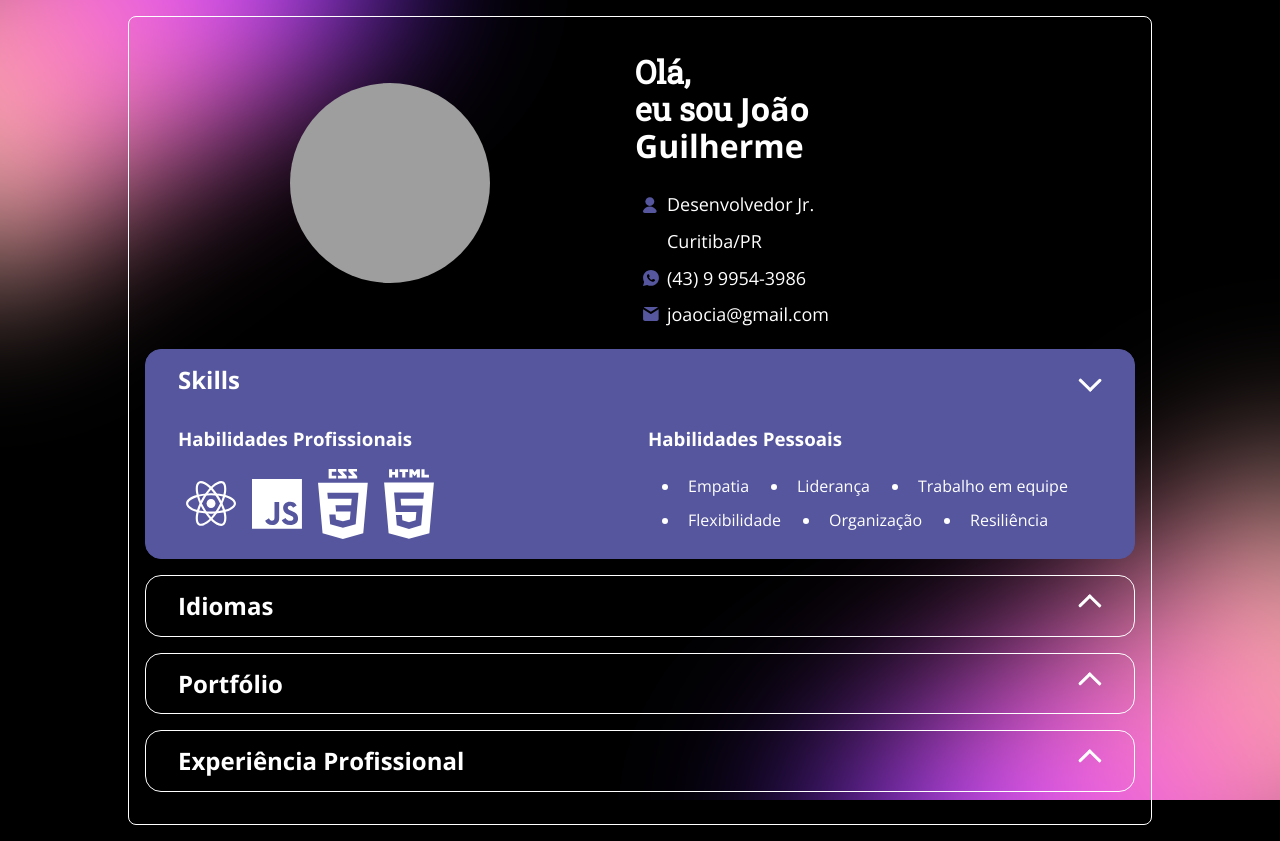
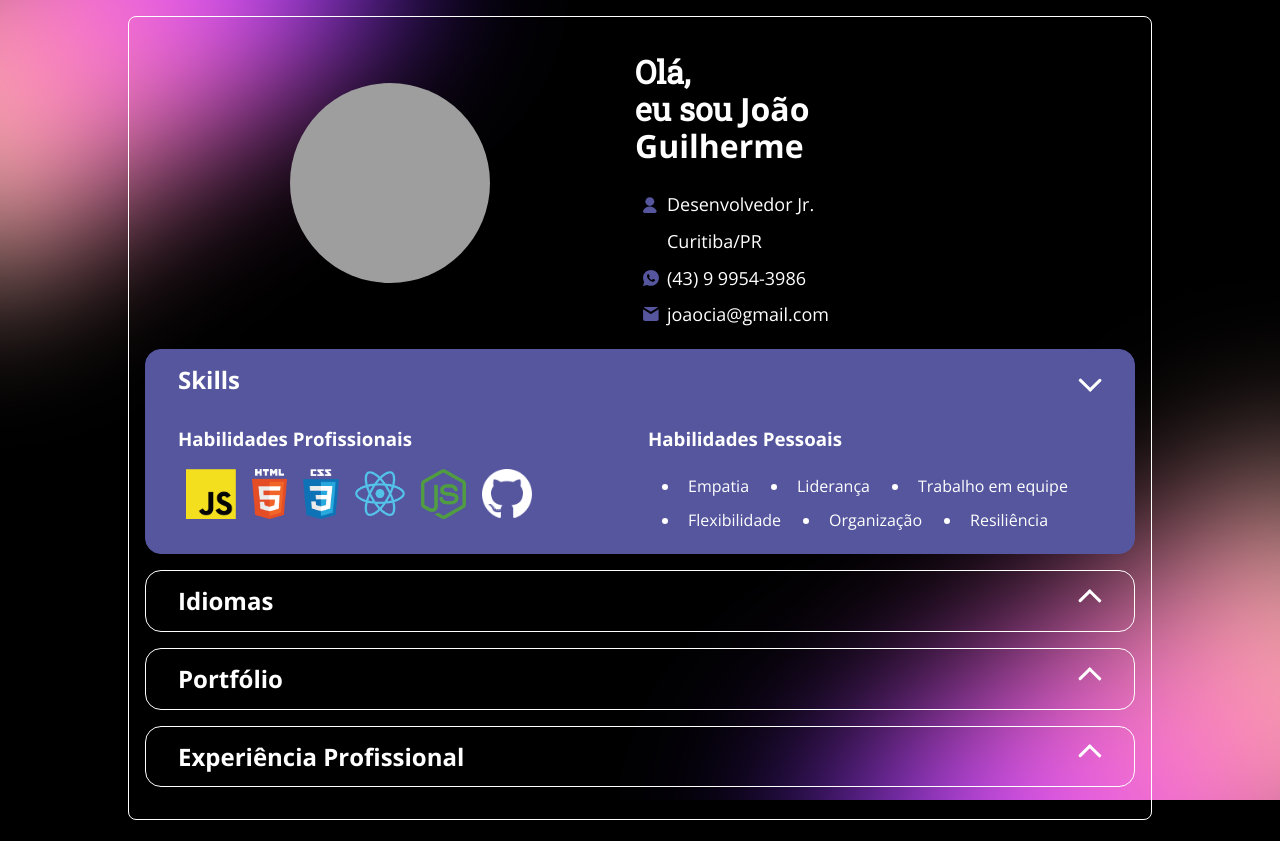
Before and after one commit to joaocia/Portifolio---DIO, a plain HTML site: page index.html in a window 1280 px wide. Both pictures are taken after a click on the button "Skills". Drawn offline with nearby package versions, Linux system fonts and the light colour scheme; grey boxes are pictures that could not be loaded.

Commit message:
Ajustes CSS

```diff
--- a/assests/css/skills.css
+++ b/assests/css/skills.css
@@ -17,6 +17,7 @@
 
 .skills .tools ul li img {
     max-width: 50px;
+    max-height: 50px;
     margin: 0 .5rem;
 }
 
--- a/assests/js/main.js
+++ b/assests/js/main.js
@@ -33,6 +33,12 @@ function updateSoftSkills(profileData) {
     softSkills.innerHTML = profileData.skills.softSkills.map(skill => `<li>${skill}`).join('')
 }
 
+function updateHardSkills(profileData) {
+    const hardSkills = document.getElementById ('profile.skills.hardSkills')
+
+    hardSkills.innerHTML = profileData.skills.hardSkills
+    .map(skill => `<li> <img src="${skill.logo}" alt="${skill.name}" title ="${skill.name}"> </li>`).join('')
+}
 
 
 
@@ -41,5 +47,6 @@ function updateSoftSkills(profileData) {
     const profileData = await fetchProfileData()
     upDateProfileInfo(profileData)
     updateSoftSkills(profileData)
+    updateHardSkills(profileData)
 
 })()
--- a/index.html
+++ b/index.html
@@ -71,21 +71,7 @@
             <div class="skills">
               <section class="tools">
                 <h3>Habilidades Profissionais</h3>
-                <ul>
-                    <li>
-                      <img src="/assests/img/icons/react.svg" alt="react">
-                    </li>
-                    <li>
-                      <img src="/assests/img/icons/javascript.svg" alt="javascript">
-                    </li>
-                    <li>
-                      <img src="/assests/img/icons/css.svg" alt="css">
-                    </li>
-                    <li>
-                      <img src="/assests/img/icons/html.svg" alt="html">
-                    </li>
-
-                </ul>
+                <ul id="profile.skills.hardSkills"></ul>
               </section>
 
               <section class="personal">
```
